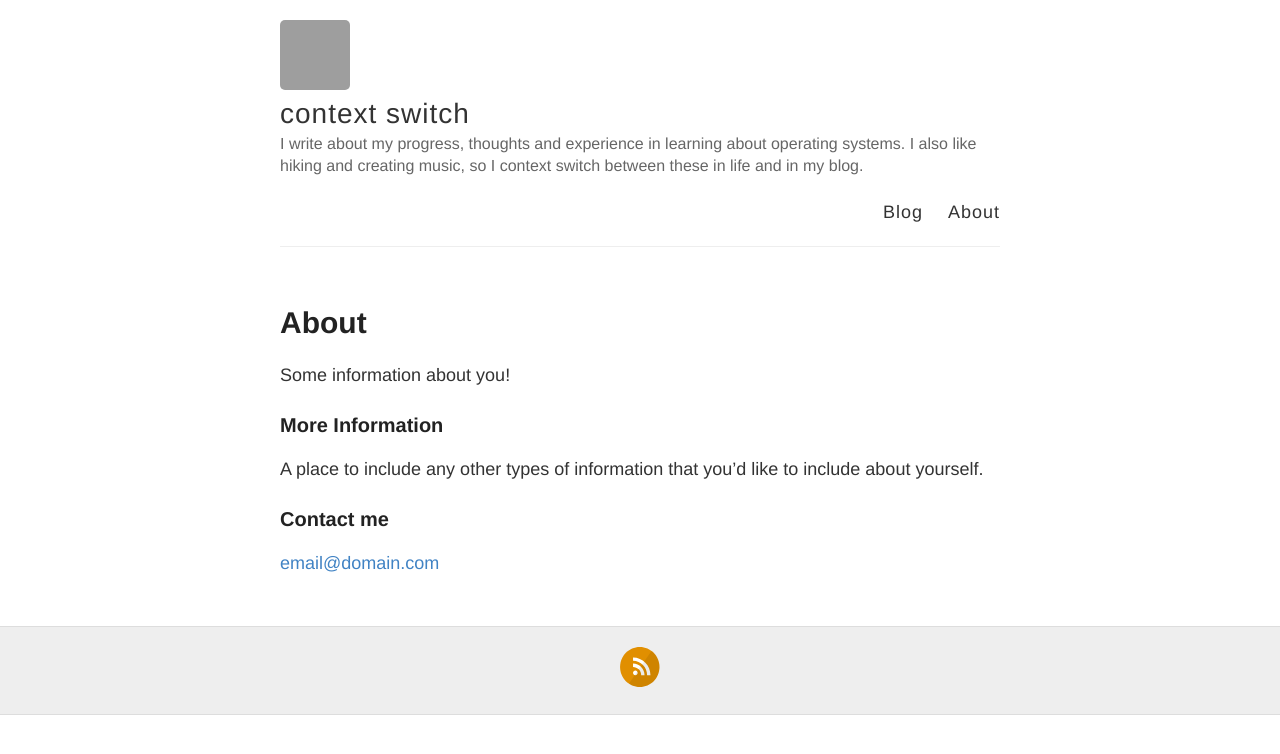
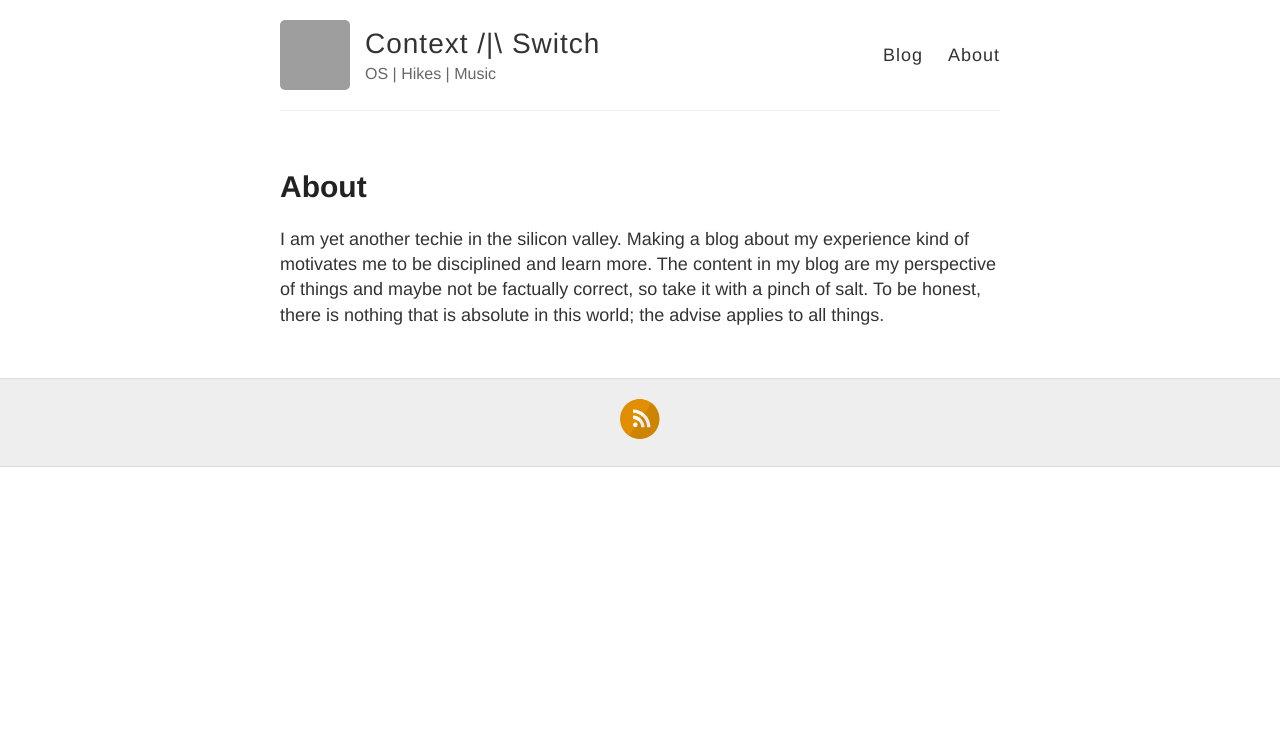
Before and after one commit to nonamesignup92/nonamesignup92.github.io, a Jekyll site: the page built from about.md, in a window 1280 px wide. Shown: the top 754 px of the page. Built offline with Jekyll 4.4.1, drawn with Linux system fonts in a browser that asks for light colours; grey boxes are pictures that could not be loaded.

```diff
--- a/_config.yml
+++ b/_config.yml
@@ -3,10 +3,10 @@
 #
 
 # Name of your site (displayed in the header)
-name: context switch
+name: Context /|\ Switch
 
 # Short bio or description (displayed in the header)
-description: I write about my progress, thoughts and experience in learning about operating systems. I also like hiking and creating music, so I context switch between these in life and in my blog.
+description: OS | Hikes | Music
 
 # URL of your avatar or profile pic (you could use your GitHub profile pic)
 avatar: https://github.com/nonamesignup92.png
--- a/about.md
+++ b/about.md
@@ -4,12 +4,4 @@ title: About
 permalink: /about/
 ---
 
-Some information about you!
-
-### More Information
-
-A place to include any other types of information that you'd like to include about yourself.
-
-### Contact me
-
-[email@domain.com](mailto:email@domain.com)
+I am yet another techie in the silicon valley. Making a blog about my experience kind of motivates me to be disciplined and learn more. The content in my blog are my perspective of things and maybe not be factually correct, so take it with a pinch of salt. To be honest, there is nothing that is absolute in this world; the advise applies to all things.
```
Also changed, not shown: _posts/2014-3-3-Hello-World.md (deleted, +0 -10 lines), _posts/2019-12-1-What-is-OS.md (added, +10 -0 lines), README.md (deleted).
